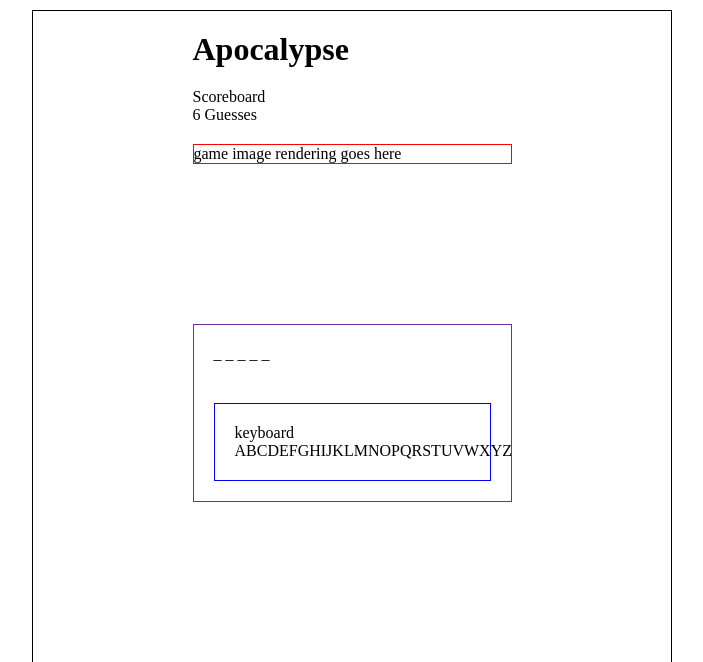
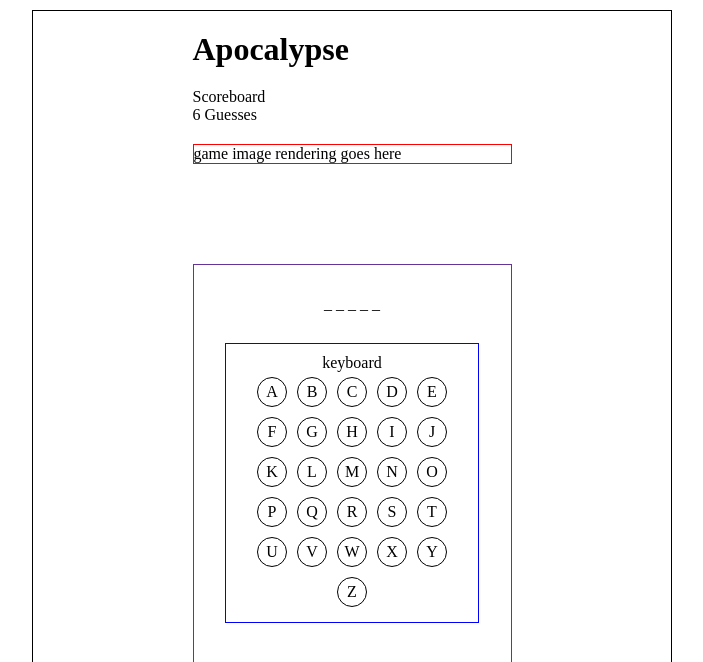
Before and after one commit to pamelaabreu/apocalypse, a React (Create React App) app: page / in a window 1280 px wide. Shown: the top 662 px of the page, without its empty margins (288-991 px from the left). Built offline with nearby package versions, Linux system fonts and the light colour scheme; no server answers.

Commit message:
Modified the styling on JSX elements

```diff
--- a/src/App.js
+++ b/src/App.js
@@ -59,7 +59,20 @@ function App() {
     const keyboardLettersKeys = Object.keys(keyboardLetters);
 
     return keyboardLettersKeys.map((el, index) => (
-      <p key={index}>{el.toUpperCase()}</p>
+      <div
+        key={index}
+        style={{
+          margin: "5px",
+          padding: "5px",
+          border: "1px solid black",
+          borderRadius: "100%",
+          height: "30px",
+          width:"30px",
+          textAlign:"center"
+        }}
+      >
+        <p>{el.toUpperCase()}</p>
+      </div>
     ));
   };
 
@@ -82,19 +95,21 @@ function App() {
         <p>game image rendering goes here</p>
       </div>
       <div
-        style={{ border: "1px solid rebeccapurple", margin: "25% 25% 25% 25%" }}
+        style={{ border: "1px solid rebeccapurple", margin: "100px 25% 0 25%" }}
       >
-        <div>
-          <p style={{ padding: "20px" }}>{guessWord}</p>
+        <div style={{textAlign:"center"}}>
+          <p style={{ padding: "30px" }}>{guessWord}</p>
           <div
             style={{
               border: "1px solid blue",
-              margin: "20px",
-              padding: "20px"
+              margin: "0 10% 40px 10%",
+              padding: "10px"
             }}
           >
             <p>keyboard</p>
-            <div style={{ display: "flex" }}>{keyboardLetterRender()}</div>
+            <div style={{ display: "flex", flexWrap: "wrap", justifyContent:"center" }}>
+              {keyboardLetterRender()}
+            </div>
           </div>
         </div>
       </div>
```
